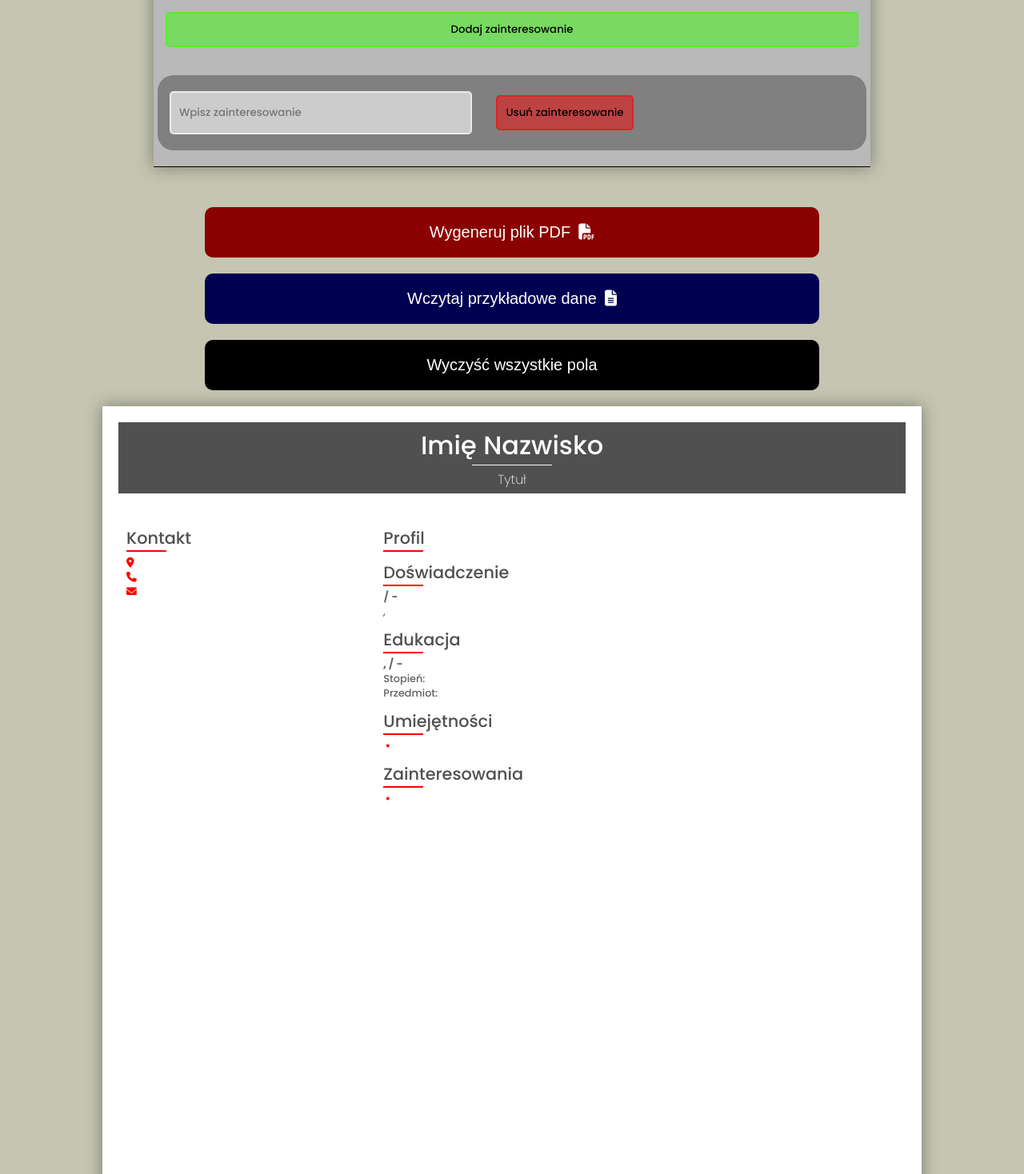
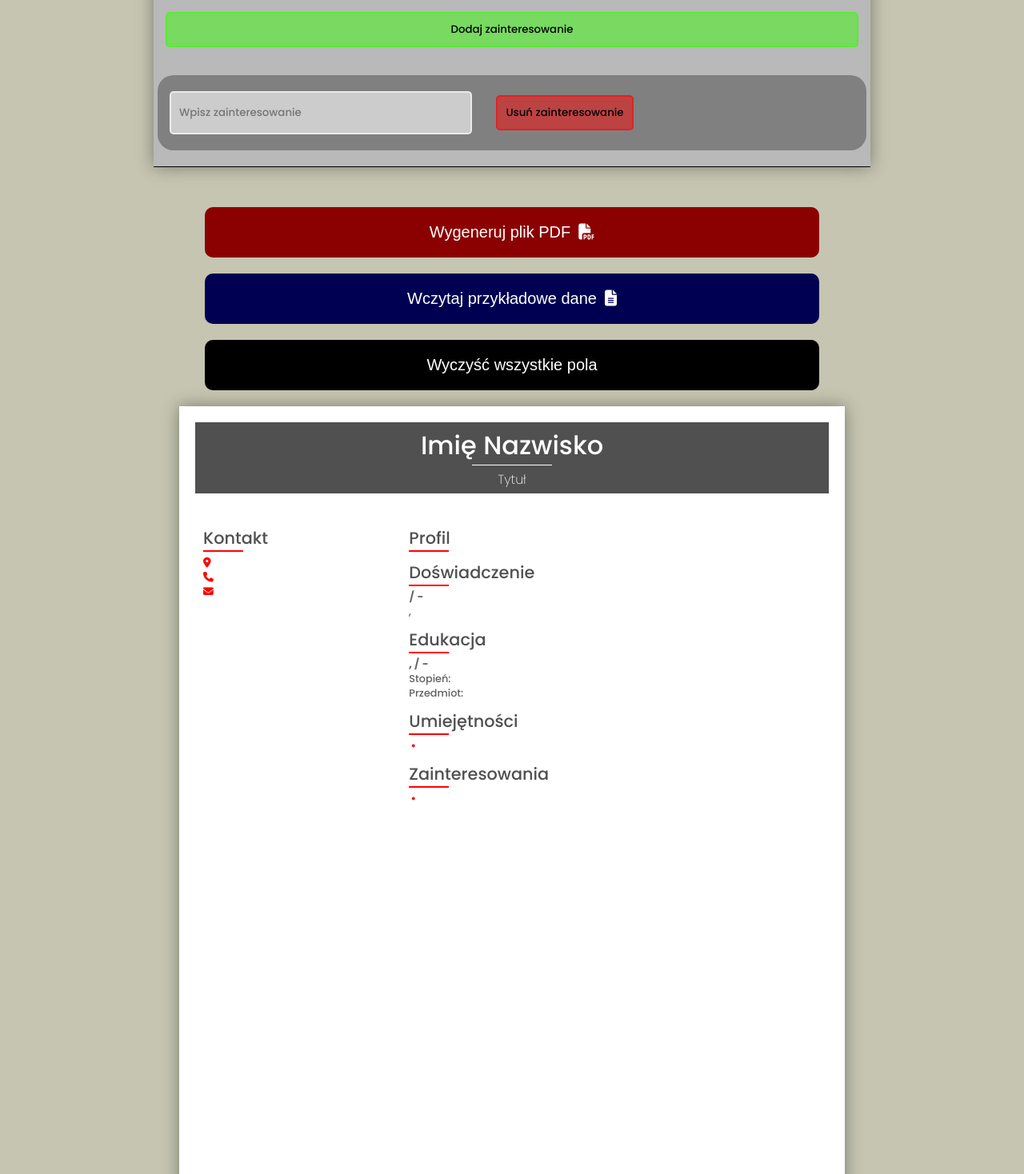
Before and after one commit to JakubKida/cv-generator, a React (Create React App) app: page / in a window 1280 px wide. Shown: the part 2981-4449 px from the top of the page at 80% size. Built offline with nearby package versions, Linux system fonts and the light colour scheme.

Commit message:
styles cleanup

```diff
--- a/src/styles/style.css
+++ b/src/styles/style.css
@@ -1,12 +1,9 @@
-html,
-body {
+html, body{
     margin: 0;
     padding: 0;
 }
 
-.App {
-  /* height: 100vh;
-  width: 100vw; */
+.App{
     display: flex;
     flex-direction: column;
     justify-content: center;
@@ -14,38 +11,33 @@ body {
     background-color: rgb(197, 197, 177);
 }
 
-.form-area {
+.form-area{
     display: flex;
     justify-content: center;
     align-items: center;
     width: 100vw;
-  /* height: 100vh; */
 }
 
-.form-input {
+.form-input{
     display: flex;
     flex-direction: column;
 }
 
-#fill-form {
-  /* overflow: scroll; */
-  /* height: 90vh; */
+#fill-form{
+    margin: 5vh;
     min-width: 70vw;
-  margin: 5vh;
-  /* aspect-ratio: 1 / 1.4; */
     background-color: rgb(185, 185, 185);
-  font-family: "Poppins", sans-serif;
-
-  box-shadow: 0px 0px 20px rgba(0, 0, 0, 0.377);
+    box-shadow: 0 0 20px rgba(0, 0, 0, 0.377);
+    font-family: 'Poppins', sans-serif;
 }
 
 #fill-form input{
+    margin: 10px 15px;
+    padding: 10px;
+    border: 2px solid rgba(255, 255, 255, 0.596);
+    border-radius: 5px;
     background-color: rgba(255, 255, 255, 0.596);
-    border: 2px solid rgba(255, 255, 255, 0.596);
-    padding: 10px;
-    margin: 10px 15px;
-    border-radius: 5px;
-    font-family: "Poppins", sans-serif;
+    font-family: 'Poppins', sans-serif;
 }
 
 #fill-form h2{
@@ -53,29 +45,28 @@ body {
 }
 
 #fill-form label{
+    margin-left: 15px;
+    color: black;
     text-align: left;
-    color:black;
-    margin-left: 15px;
 }
 
 #fill-form button{
+    margin: 15px;
+    padding: 10px;
+    border: 2px solid rgb(228, 228, 228);
+    border-radius: 5px;
     background-color: rgb(228, 228, 228);
-    border: 2px solid rgb(228, 228, 228);
-    padding: 10px;
-    margin: 15px;
-    border-radius: 5px;
-    font-family: "Poppins", sans-serif;
+    font-family: 'Poppins', sans-serif;
 }
 
 #fill-form button.add-button{
+    border: 2px solid rgba(51, 255, 0, 0.479);
     background-color: rgba(51, 255, 0, 0.479);
-    border: 2px solid rgba(51, 255, 0, 0.479);
-
 }
 
 #fill-form button.delete-button{
+    border: 2px solid rgba(255, 0, 0, 0.479);
     background-color: rgba(255, 0, 0, 0.479);
-border: 2px solid rgba(255, 0, 0, 0.479);
 }
 
 #fill-form button:hover{
@@ -87,31 +78,30 @@ border: 2px solid rgba(255, 0, 0, 0.479);
 }
 
 #fill-form input:focus{
-    text-decoration: none;
     outline: none;
     border: 2px solid black;
+    text-decoration: none;
 }
 
 .section{
+    border-bottom: 1px solid black;
     text-align: center;
-    /* color:rgb(65, 65, 65); */
-    border-bottom: 1px solid black;
 }
 
 .section-unit{
+    margin: 20px 5px;
+    padding: 10px 0;
+    border-radius: 20px;
     background-color: grey;
-    margin: 20px 5px;
-    padding: 10px 0px;
-    border-radius: 20px;
 }
 
-.form-header {
+.form-header{
+    color: white;
     text-align: center;
-  font-family: "Poppins", sans-serif;
-  color: white;
     text-shadow: 2px 2px 2px black;
+    font-family: 'Poppins', sans-serif;
 }
-.section {
+.section{
     display: flex;
     flex-direction: column;
 }
@@ -122,253 +112,222 @@ border: 2px solid rgba(255, 0, 0, 0.479);
     align-items: stretch;
 }
 
-/* ..section-unit{
-    display: flex;
-    width: 100%;
-    justify-content: stretch;
-    align-items: stretch;
-} */
-
 .skill input, .interest input{
     width: 40%;
 }
 
-/* .experience {
-  background-color: grey;
-  margin: 10px;
-} */
-
-.buttons-area {
+.buttons-area{
     display: flex;
     flex-direction: column;
     justify-content: center;
     align-items: center;
-  /* width: 50vw; */
-  /* height: 100vh; */
 }
-.buttons-area button , button.generate-pdf{
-  white-space: nowrap;
-  border: none;
+
+.buttons-area button, button.generate-pdf{
     margin: 10px;
     padding: 20px;
+    min-width: 60vw;
+    border: none;
     border-radius: 10px;
+    white-space: nowrap;
     font-size: 20px;
-  min-width: 60vw;
 }
 
-.buttons-area button:hover, .generate-pdf:hover {
+.buttons-area button:hover, .generate-pdf:hover{
     opacity: 0.8;
 }
 
-.generate-pdf {
-  color: white;
-  /* background-color: rgb(0, 0, 82); */
+.generate-pdf{
     margin: 0 auto;
     background-color: rgb(139, 0, 0);
+    color: white;
 }
 
-.buttons-area .load-example {
+.buttons-area .load-example{
+    background-color: rgb(0, 0, 82);
     color: white;
-  background-color: rgb(0, 0, 82);
-  /* background-color: rgb(139, 0, 0); */
 }
 
-.buttons-area .clear-all {
+.buttons-area .clear-all{
+    background-color: black;
     color: white;
-  background-color: black;
 }
 
-.generate-pdf::after {
-  font-family: "Font Awesome 5 Free";
+.generate-pdf::after{
+    margin-left: 10px;
+    content: '\f1c1';
     font-weight: 900;
-  content: "\f1c1";
+    font-family: 'Font Awesome 5 Free';
+}
+.buttons-area .load-example::after{
     margin-left: 10px;
-}
-.buttons-area .load-example::after {
-  font-family: "Font Awesome 5 Free";
+    content: '\f15c';
     font-weight: 900;
-  content: "\f15c";
-  margin-left: 10px;
+    font-family: 'Font Awesome 5 Free';
 }
 
-.buttons-area .load-example::after {
-  font-family: "Font Awesome 5 Free";
+.buttons-area .load-example::after{
+    margin-left: 10px;
+    content: '\f15c';
     font-weight: 900;
-  content: "\f15c";
-  margin-left: 10px;
+    font-family: 'Font Awesome 5 Free';
 }
 
-.cv-area {
+.cv-area{
     display: flex;
     justify-content: center;
     align-items: center;
-  /* width: 100vw; */
 }
 
-#generated-cv {
-  /* height: 1400px;*/
+#generated-cv{
     margin: 10px;
-  width: 80vw;
+    width: 65vw;
     height: 112vw;
-  /* display: inline; */
-  /* aspect-ratio: 1.40 / 1; */
     background-color: rgb(255, 255, 255);
-  box-shadow: 0px 0px 20px rgba(0, 0, 0, 0.377);
-  /* margin: 0; */
-  /* padding: 0; */
+    box-shadow: 0 0 20px rgba(0, 0, 0, 0.377);
 }
 
-#generated-cv .header {
-  background-color: rgb(80, 80, 80);
+#generated-cv .header{
     display: flex;
     flex-direction: column;
     justify-content: center;
     align-items: center;
+    margin: 20px;
     padding: 5px;
-  margin: 20px;
-  /* height: 12%; */
+    background-color: rgb(80, 80, 80);
 }
 
-#generated-cv .name {
+#generated-cv .name{
+    margin: 0;
+    padding: 0;
     color: white;
-  font-family: "Poppins", sans-serif;
+    text-align: center;
     font-size: 2em;
-  text-align: center;
-  margin: 0px;
-  padding: 0px;
+    font-family: 'Poppins', sans-serif;
 }
 
-#generated-cv .underline {
-  background-color: white;
+#generated-cv .underline{
+    margin-bottom: 5px;
     width: 100px;
     height: 1px;
-  margin-bottom: 5px;
+    background-color: white;
 }
 
 #generated-cv .image-preview{
     width: 90%;
-    /* margin: 20px; */
 }
 
-#generated-cv .title {
+#generated-cv .title{
     color: white;
-  font-family: "Poppins", sans-serif;
+    font-weight: 200;
     font-size: 2vh;
-  font-weight: 200;
+    font-family: 'Poppins', sans-serif;
 }
 
-#generated-cv .side-area {
-  /* background-color: red; */
+#generated-cv .side-area{
     width: 35%;
-  /* height: 78%; */
 }
 
-#generated-cv .center-area {
-  /* background-color: blue; */
+#generated-cv .center-area{
     width: 70%;
-  /* margin-right: 5%; */
-  /* height: 78%; */
 }
 
-#generated-cv .main-area {
+#generated-cv .main-area{
     display: flex;
     justify-content: center;
     align-items: stretch;
     margin: 30px;
-  /* background-color: lightgray; */
 }
 
-#generated-cv .cv-section {
+#generated-cv .cv-section{
     margin-top: 10px;
 }
 
-#generated-cv .cv-section-unit {
+#generated-cv .cv-section-unit{
     position: relative;
-  margin: 5px 0px;
+    margin: 5px 0;
 }
 
-#generated-cv .cv-section-title {
+#generated-cv .cv-section-title{
     color: rgb(80, 80, 80);
-  font-family: "Poppins", sans-serif;
     font-size: 1.3rem;
+    font-family: 'Poppins', sans-serif;
 }
 
-#generated-cv .cv-section-title-underline {
-  background-color: red;
+#generated-cv .cv-section-title-underline{
+    margin-bottom: 5px;
     width: 50px;
     height: 2px;
-  margin-bottom: 5px;
+    background-color: red;
 }
 
-.cv-section-data {
+.cv-section-data{
     color: rgb(97, 97, 97);
-  font-family: "Poppins", sans-serif;
     font-size: 0.8em;
+    font-family: 'Poppins', sans-serif;
 }
 
-#generated-cv .cv-experience-position,
-#generated-cv .cv-education-facility {
+#generated-cv .cv-experience-position, #generated-cv .cv-education-facility{
     font-weight: 900;
 }
 
-#generated-cv .cv-experience-company {
+#generated-cv .cv-experience-company{
     color: black;
     font-weight: 300;
 }
 
-#generated-cv .cv-experience-work-period {
-  color: rgb(80, 80, 80);
-  background-color: rgba(255, 0, 0, 0.226);
-  padding: 0px 5px;
+#generated-cv .cv-experience-work-period{
     position: absolute;
     top: 0;
     right: 0;
+    padding: 0 5px;
+    background-color: rgba(255, 0, 0, 0.226);
+    color: rgb(80, 80, 80);
 }
 
-li,
-ul {
+li, ul{
     margin-left: 15px;
     padding: 0;
 }
 
-ul {
-  list-style: none; /* Remove default bullets */
+ul{
+    list-style: none;
 }
 
-ul li::before {
-  content: "\2022"; /* Add content: \2022 is the CSS Code/unicode for a bullet */
-  color: red; /* Change the color */
-  font-weight: bold; /* If you want it to be bold */
-  display: inline-block; /* Needed to add space between the bullet and the text */
-  width: 1em; /* Also needed for space (tweak if needed) */
-  margin-left: -1em; /* Also needed for space (tweak if needed) */
+ul li::before{
+    display: inline-block;
+    margin-left: -1em;
+    width: 1em;
+    color: red;
+    content: '\2022';
+    font-weight: bold;
 }
 
-.cv-contact-phone::before {
-  font-family: "Font Awesome 5 Free";
-  font-weight: 900;
-  color: red;
-  content: "\f095";
+.cv-contact-phone::before{
     margin-right: 5px;
     width: 10px;
+    color: red;
+    content: '\f095';
+    font-weight: 900;
+    font-family: 'Font Awesome 5 Free';
 }
 
-.cv-contact-email::before {
-  font-family: "Font Awesome 5 Free";
-  font-weight: 900;
-  color: red;
-  content: "\f0e0";
+.cv-contact-email::before{
     margin-right: 5px;
     width: 100px;
+    color: red;
+    content: '\f0e0';
+    font-weight: 900;
+    font-family: 'Font Awesome 5 Free';
 }
 
-.cv-contact-address::before {
-  font-family: "Font Awesome 5 Free";
-  font-weight: 900;
-  color: red;
-  content: "\f3c5";
+.cv-contact-address::before{
     margin-right: 5px;
     width: 100px;
+    color: red;
+    content: '\f3c5';
+    font-weight: 900;
+    font-family: 'Font Awesome 5 Free';
 }
 
 .cv-section-data.cv-contact-address, .cv-contact-email, .cv-contact-phone{
@@ -376,17 +335,17 @@ ul li::before {
 }
 
 .change-lang{
-    width: 100vw;
-    margin: 20px;
     display: flex;
     justify-content: center;
     align-items: center;
+    margin: 20px;
+    width: 100vw;
 }
 
 .lang-button{
+    padding: 2vh;
     width: 20vh;
     height: 10vh;
-    padding: 2vh;
     border: none;
 }
 
@@ -396,48 +355,45 @@ ul li::before {
 }
 
 .lang-eng{
+    margin-left: 10px;
     background: url('../assets/eng.png');
-    margin-left: 10px;
     background-size: contain;
 }
 
 @media print{
-    #generated-cv {
-        /* height: 1400px;*/
+    #generated-cv{
         margin: 0 auto;
+        padding: 0;
         width: 100vw;
-        /* display: inline; */
+        background-color: rgb(255, 255, 255);
+        box-shadow: none;
+
         aspect-ratio: 1 / 1.40;
-        background-color: rgb(255, 255, 255);
-        /* box-shadow: 0px 0px 20px rgba(0, 0, 0, 0.377); */
-        box-shadow: none;
-        /* margin: 0; */
-        padding: 0;
     }
 
-      #generated-cv .name {
+    #generated-cv .name{
+        margin: 0;
+        padding: 0;
         color: white;
-        font-family: "Poppins", sans-serif;
+        text-align: center;
         font-size: 2em;
-        text-align: center;
-        margin: 0px;
-        padding: 0px;
+        font-family: 'Poppins', sans-serif;
     }
 
-      #generated-cv .cv-section-title {
+    #generated-cv .cv-section-title{
         color: rgb(80, 80, 80);
-        font-family: "Poppins", sans-serif;
-        font-size: 1rem;
+        font-size: 1.2rem;
+        font-family: 'Poppins', sans-serif;
     }
 
-      #generated-cv .cv-section-data {
+    #generated-cv .cv-section-data{
         color: rgb(97, 97, 97);
-        font-family: "Poppins", sans-serif;
-        font-size: 0.6em;
+        font-size: 0.8em;
+        font-family: 'Poppins', sans-serif;
     }
 
     .cv-section-data.cv-contact-address, .cv-contact-email, .cv-contact-phone{
+        color: red;
         font-size: 0.5em;
-        color: red;
     }
 }
```
Lines whose indentation alone changed are shown as unchanged.
